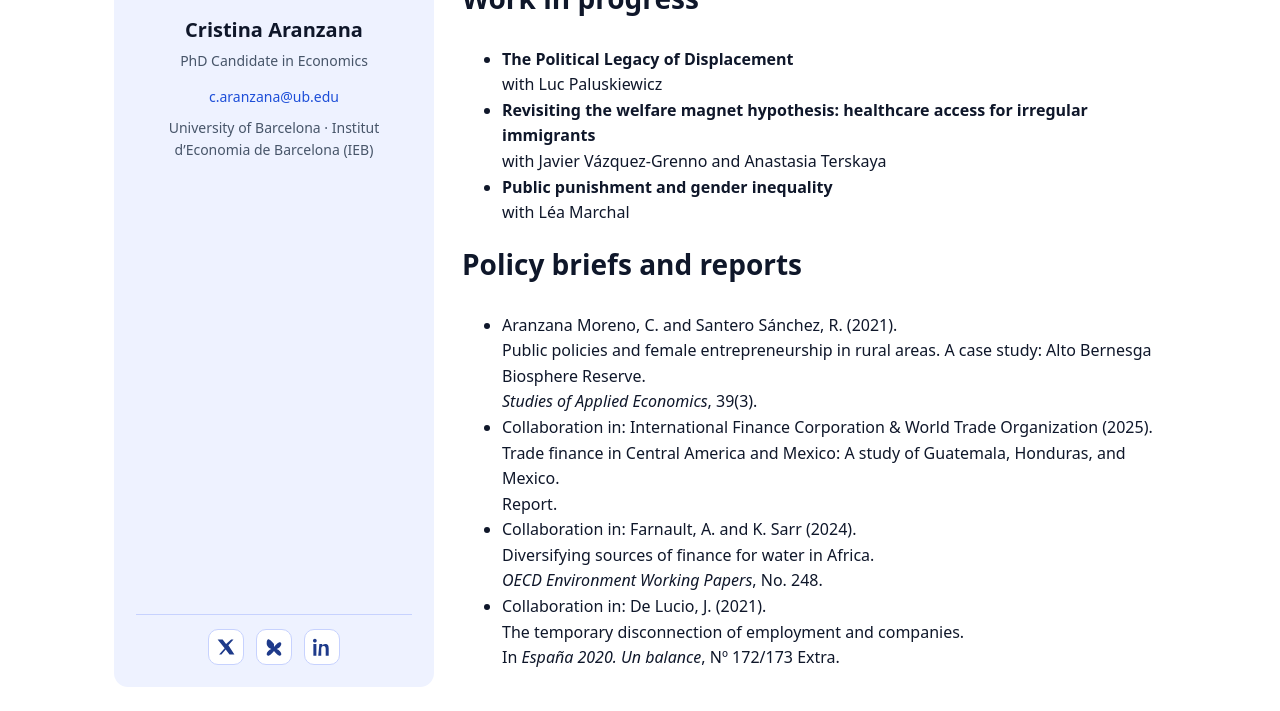
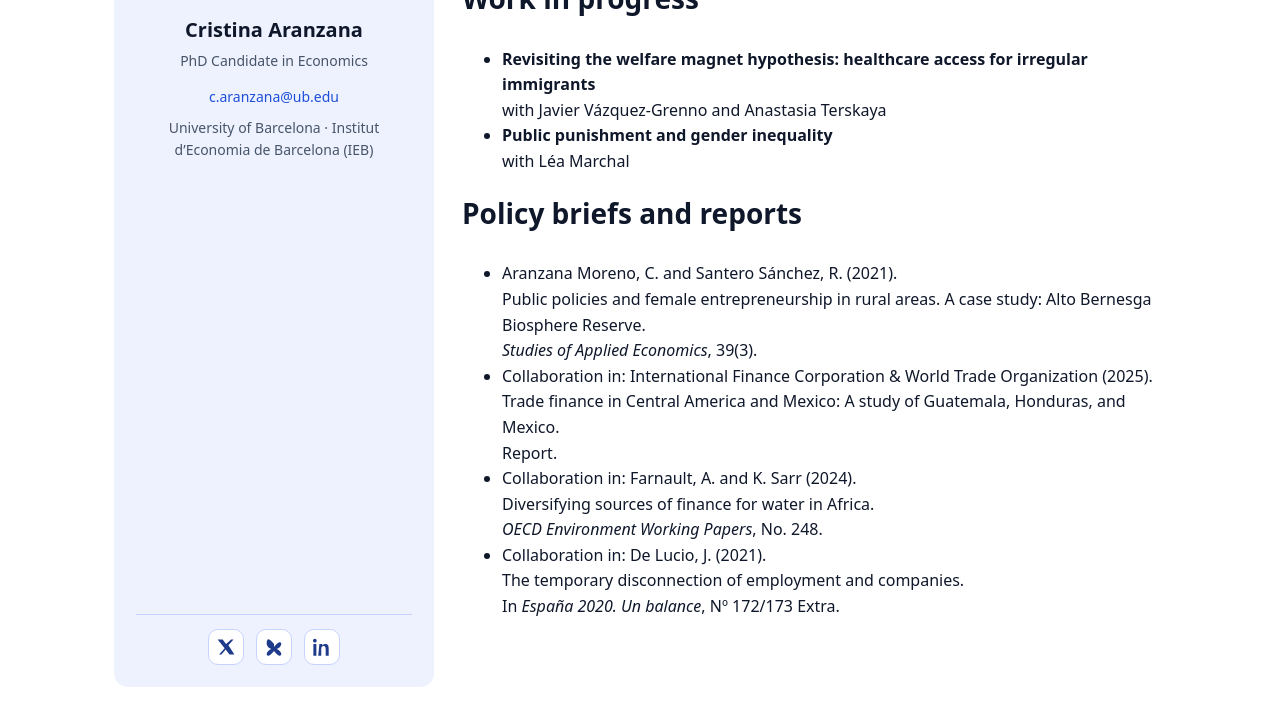
Before and after one commit to cristinaaranzana/cristinaaranzana.github.io, a Jekyll site: the page built from research.md, in a window 1280 px wide and 957 px high, cut to the strip 246-957 px from the top of the window. Built offline with Jekyll 4.4.1, drawn with Linux system fonts in a browser that asks for light colours.

Commit message:
Update research.md

```diff
--- a/research.md
+++ b/research.md
@@ -7,10 +7,6 @@ subtitle: ""
 <h2>Work in progress</h2>
 
 <ul>
-  <li>
-    <strong>The Political Legacy of Displacement</strong><br/>
-    with Luc Paluskiewicz
-  </li>
 
   <li>
     <strong>Revisiting the welfare magnet hypothesis: healthcare access for irregular immigrants</strong><br/>
```
